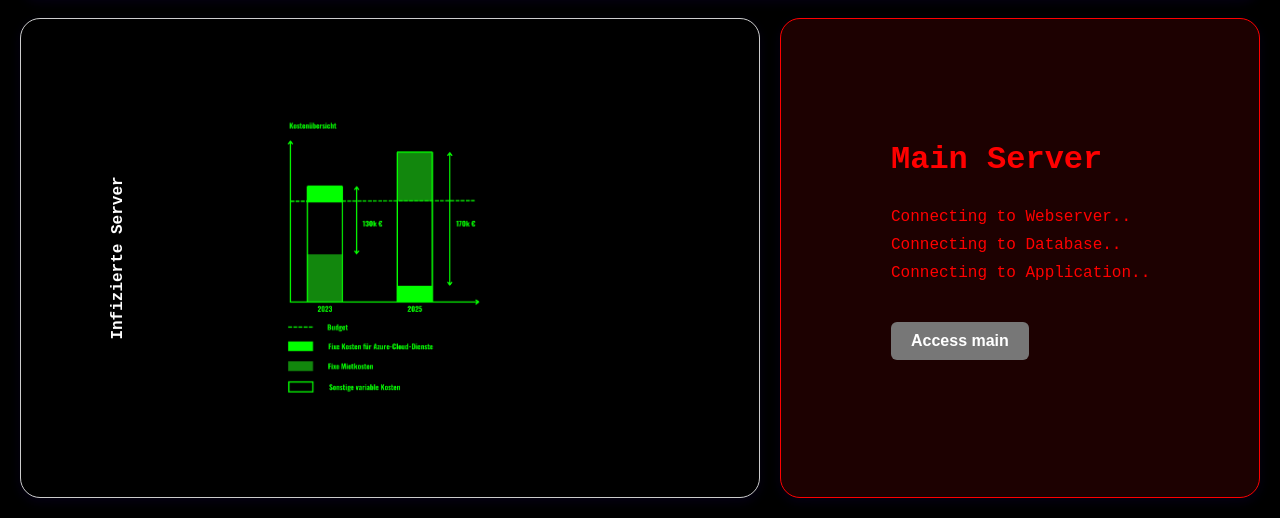
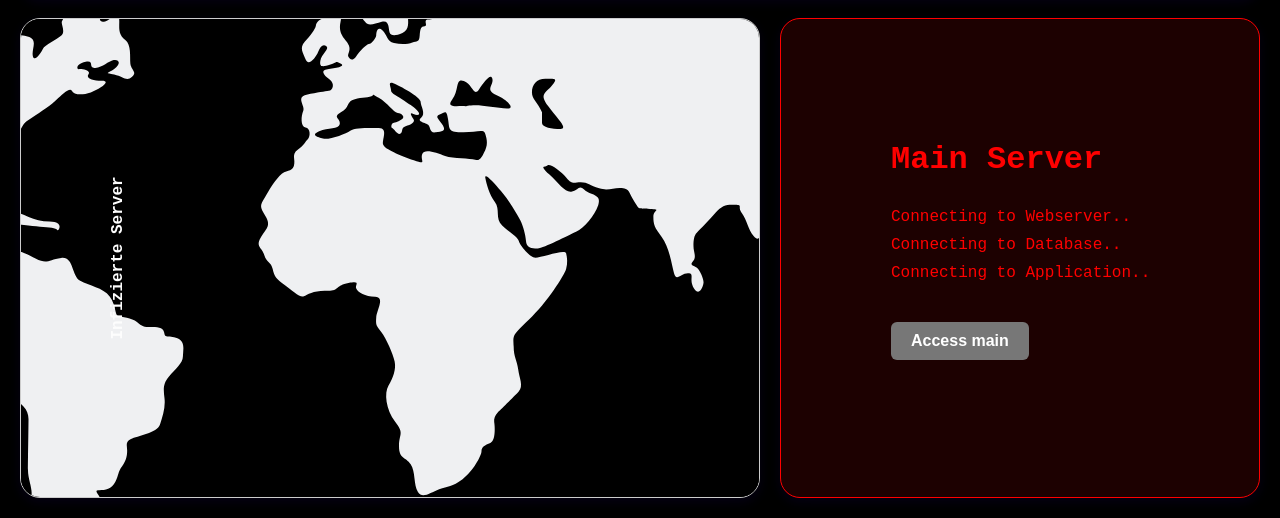
Before and after one commit to NeonEnigma/virus-control, a plain HTML site: page dashboard.html in a window 1280 px wide. Shown: the part 671-1189 px from the top of the page. Drawn offline with Linux system fonts and the light colour scheme.

Commit message:
Update dashboard.html

```diff
--- a/dashboard.html
+++ b/dashboard.html
@@ -401,7 +401,7 @@
         <!-- Infizierte Server -->
         <div class="box servers-box black-box">
           <span class="label-vertical">Infizierte Server</span>
-          <img src="Applikation-Server.png" height="65%">
+          <img src="image.png">
         </div>
 
         <!-- Virus-Control -->
```
